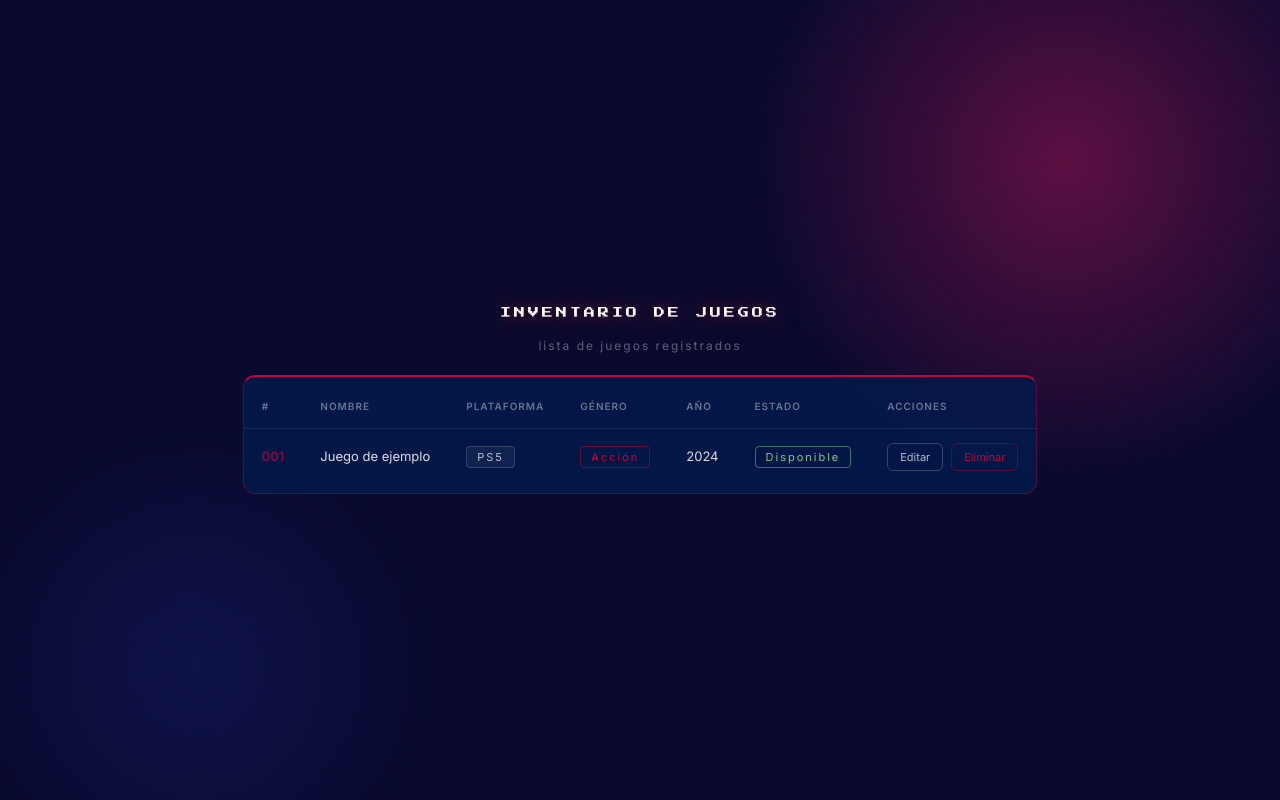
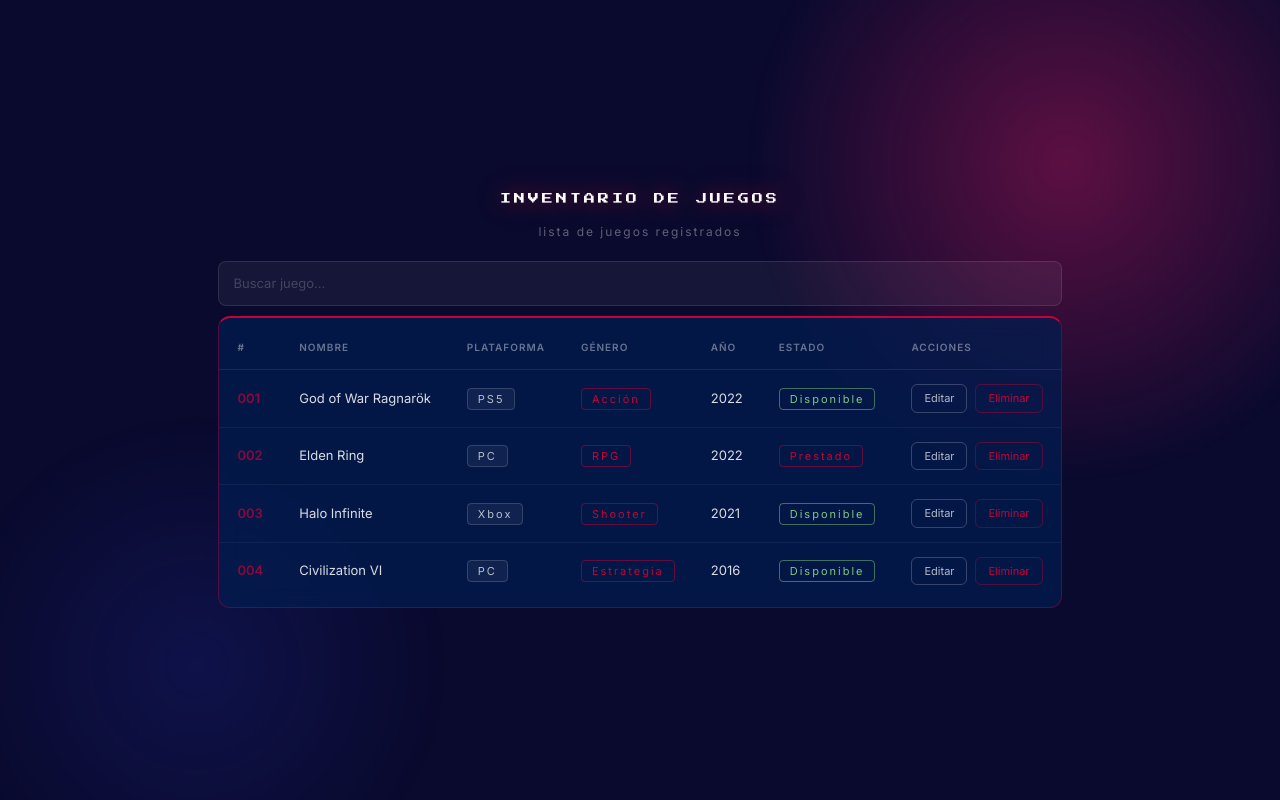
Before and after one commit to Dominicfabian2005/inventario-juegos, a React (Vite) app: page / in a window 1280 px wide. Built offline with nearby package versions, Linux system fonts and the light colour scheme.

Commit message:
agregado de funcion de filtrar

```diff
--- a/src/Componentes/Lista.jsx
+++ b/src/Componentes/Lista.jsx
@@ -3,12 +3,32 @@
 
 function Lista() {
   const [editando, setEditando] = useState(false);
+  const [busqueda, setBusqueda] = useState("");
+
+  const juegos = [
+    { id: 1, nombre: "God of War Ragnarök", plataforma: "PS5", genero: "Acción", anio: 2022, estado: "Disponible" },
+    { id: 2, nombre: "Elden Ring", plataforma: "PC", genero: "RPG", anio: 2022, estado: "Prestado" },
+    { id: 3, nombre: "Halo Infinite", plataforma: "Xbox", genero: "Shooter", anio: 2021, estado: "Disponible" },
+    { id: 4, nombre: "Civilization VI", plataforma: "PC", genero: "Estrategia", anio: 2016, estado: "Disponible" },
+  ];
+
+  const juegosFiltrados = juegos.filter((juego) =>
+    juego.nombre.toLowerCase().includes(busqueda.toLowerCase())
+  );
 
   return (
     <>
       <div id="contenedor-lista">
         <h2>INVENTARIO DE JUEGOS</h2>
         <span>lista de juegos registrados</span>
+
+        <input
+          id="buscador"
+          type="text"
+          placeholder="Buscar juego..."
+          value={busqueda}
+          onChange={(e) => setBusqueda(e.target.value)}
+        />
 
         <div id="tabla-wrapper">
           <table id="tabla-juegos">
@@ -24,33 +44,31 @@
               </tr>
             </thead>
             <tbody>
-              <tr>
-                <td>001</td>
-                <td>{editando ? <input className="input-inline" defaultValue="Juego de ejemplo" /> : "Juego de ejemplo"}</td>
-                <td>{editando ? <select className="input-inline"><option>PS5</option><option>Xbox</option><option>PC</option></select> : <span className="badge-plataforma">PS5</span>}</td>
-                <td>{editando ? <select className="input-inline"><option>Acción</option><option>RPG</option><option>Shooter</option></select> : <span className="badge-genero">Acción</span>}</td>
-                <td>{editando ? <input className="input-inline" type="number" defaultValue="2024" /> : "2024"}</td>
-                <td>{editando ? <select className="input-inline"><option>Disponible</option><option>Prestado</option></select> : <span className="badge-estado disponible">Disponible</span>}</td>
+              {juegosFiltrados.map((juego) => (
+                <tr key={juego.id}>
+                  <td>{String(juego.id).padStart(3, "0")}</td>
+                  <td>{editando === juego.id ? <input className="input-inline" defaultValue={juego.nombre} /> : juego.nombre}</td>
+                  <td>{editando === juego.id ? <select className="input-inline"><option>PS5</option><option>Xbox</option><option>PC</option></select> : <span className="badge-plataforma">{juego.plataforma}</span>}</td>
+                  <td>{editando === juego.id ? <select className="input-inline"><option>Acción</option><option>RPG</option><option>Shooter</option></select> : <span className="badge-genero">{juego.genero}</span>}</td>
+                  <td>{editando === juego.id ? <input className="input-inline" type="number" defaultValue={juego.anio} /> : juego.anio}</td>
+                  <td>{editando === juego.id ? <select className="input-inline"><option>Disponible</option><option>Prestado</option></select> : <span className={`badge-estado ${juego.estado.toLowerCase()}`}>{juego.estado}</span>}</td>
                   <td>
                     <div className="acciones">
-                    {editando ? (
+                      {editando === juego.id ? (
                         <>
-                        <button className="btn-editar" onClick={() => setEditando(false)}>Guardar</button>
-                        <button className="btn-eliminar" onClick={() => setEditando(false)}>Cancelar</button>
+                          <button className="btn-editar" onClick={() => setEditando(null)}>Guardar</button>
+                          <button className="btn-eliminar" onClick={() => setEditando(null)}>Cancelar</button>
                         </>
                       ) : (
                         <>
-                        <button className="btn-editar" onClick={() => setEditando(true)}>Editar</button>
-                        <button
-                          className="btn-eliminar"
-                          onClick={() => window.confirm("¿Estás seguro de que deseas eliminar este juego?")}>
-                          Eliminar
-                        </button>
+                          <button className="btn-editar" onClick={() => setEditando(juego.id)}>Editar</button>
+                          <button className="btn-eliminar" onClick={() => window.confirm("¿Estás seguro de que deseas eliminar este juego?")}>Eliminar</button>
                         </>
                       )}
                     </div>
                   </td>
                 </tr>
+              ))}
             </tbody>
           </table>
         </div>
@@ -58,4 +76,5 @@
     </>
   );
 }
+
 export default Lista
```
Lines whose indentation alone changed are shown as unchanged.
